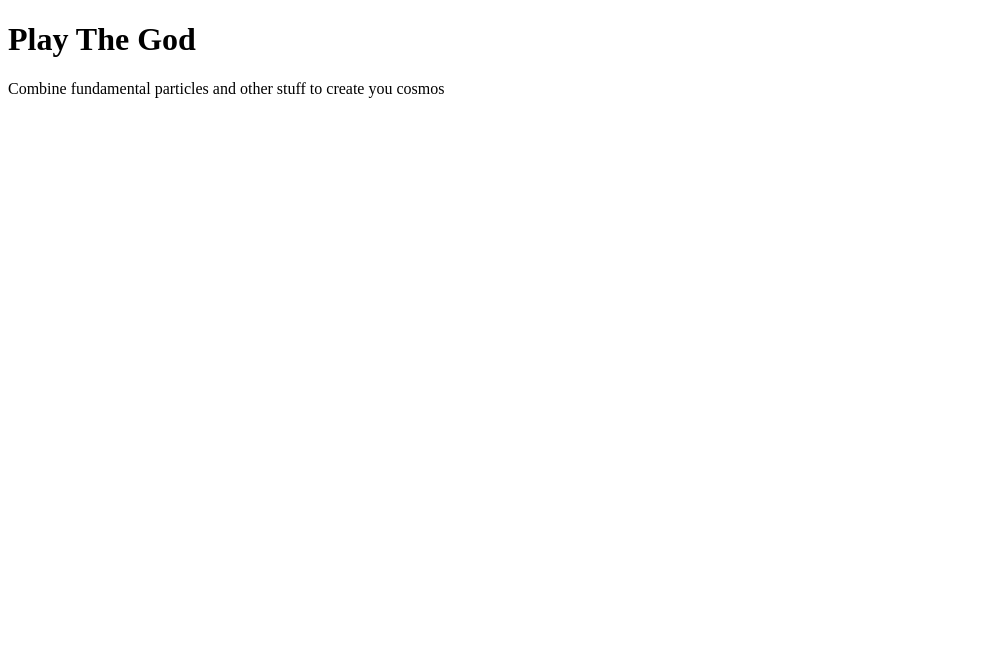
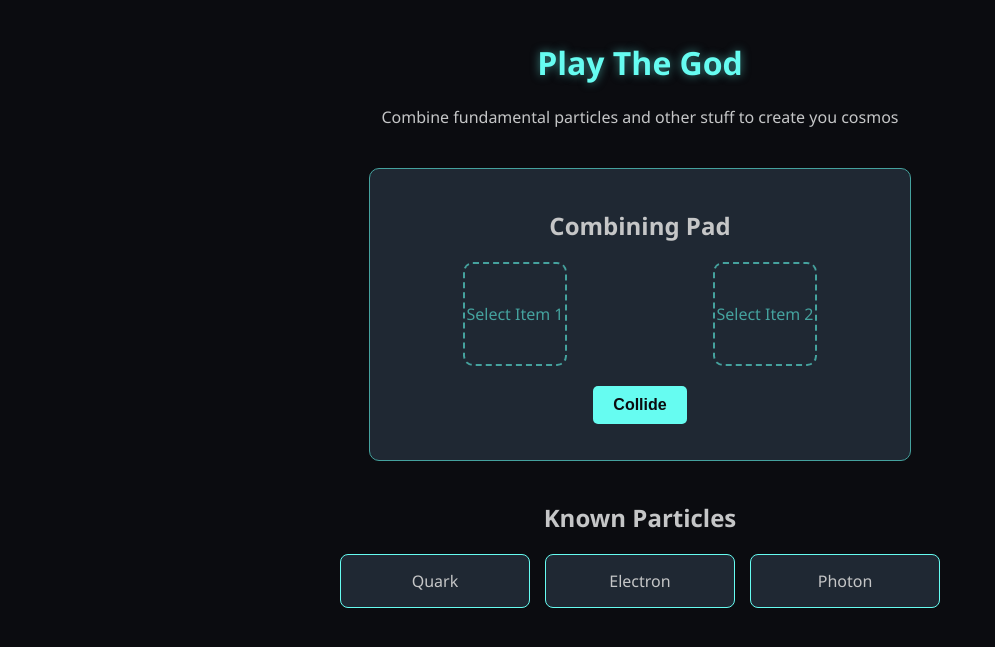
Before and after one commit to Dixit106/PlayTheGOD, a Python web app: template templates/index.html in a window 1280 px wide. Shown: the top 647 px of the page, without its empty margins (0-995 px from the left). Run offline with Jinja, Linux system fonts and the light colour scheme; the template is opened without the code that fills it, so the values that code supplies are empty.

Commit message:
Some Html and Css

```diff
--- a/static/css/style.css
+++ b/static/css/style.css
@@ -0,0 +1,85 @@
+/* Space Vibe */
+body {
+    background-color: #0b0c10;
+    color: #c5c6c7;
+    font-family: 'Segoe UI', Tahoma, Geneva, Verdana, sans-serif;
+    margin: 0;
+    padding: 20px;
+    text-align: center;
+}
+
+header h1 {
+    color: #66fcf1;
+    text-shadow: 0 0 10px rgba(102, 252, 241, 0.5);
+}
+
+/* The Combining Area */
+#combining-pad {
+    margin: 40px auto;
+    padding: 20px;
+    border: 1px solid #45a29e;
+    border-radius: 10px;
+    background-color: #1f2833;
+    max-width: 500px;
+}
+
+.slots {
+    display: flex;
+    justify-content: space-around;
+    margin: 20px 0;
+}
+
+.slot {
+    width: 100px;
+    height: 100px;
+    border: 2px dashed #45a29e;
+    display: flex;
+    align-items: center;
+    justify-content: center;
+    border-radius: 10px;
+    color: #45a29e;
+}
+
+#combine-btn {
+    background-color: #66fcf1;
+    color: #0b0c10;
+    border: none;
+    padding: 10px 20px;
+    font-size: 16px;
+    font-weight: bold;
+    border-radius: 5px;
+    cursor: pointer;
+    transition: 0.3s;
+}
+
+#combine-btn:hover {
+    box-shadow: 0 0 15px #66fcf1;
+}
+
+/* The Inventory Grid */
+.inventory-grid {
+    display: grid;
+    grid-template-columns: repeat(auto-fit, minmax(100px, 1fr));
+    gap: 15px;
+    max-width: 600px;
+    margin: 0 auto;
+}
+
+.element {
+    background-color: #1f2833;
+    border: 1px solid #66fcf1;
+    padding: 15px;
+    border-radius: 8px;
+    cursor: pointer;
+    transition: 0.2s;
+}
+
+.element:hover {
+    background-color: #45a29e;
+    color: #0b0c10;
+}
+
+.selected {
+    box-shadow: 0 0 15px #66fcf1;
+    border-color: #fff;
+}
--- a/templates/index.html
+++ b/templates/index.html
@@ -4,7 +4,7 @@
     <meta charset="UTF-8">
     <meta name="viewport" content="width=device-width, initial-scale=1.0">
     <title>PlayTheGod</title>
-    <link rel="stylesheet" href="static/css/style.css">
+    <link rel="stylesheet" href="../static/css/style.css">
 </head>
 <body>
 
@@ -14,7 +14,26 @@
     </header>
 
     <main class="game-container">
+        <section id="combining-pad">
+            <h2>Combining Pad</h2>
+            <div class="slots">
+                <div id="slot-1" class="slot">Select Item 1</div>
+                <div id="slot-2" class="slot">Select Item 2</div>
+            </div>
+            <button id="combine-btn">Collide</button>
+            <p id="result-message"></p>
+        </section>
 
+        <search id="inventory">
+            <h2>Known Particles</h2>
+            <div class="inventory-grid" id="elements-list">
+                <div class="element" data-name="Quark">Quark</div>
+                <div class="element" data-name="Electron">Electron</div>
+                <div class="element" data-name="Photon">Photon</div>
+            </div>
+        </search>
     </main>
+
+    <script src="../static/js/script.js"></script>
 </body>
 </html>
```
